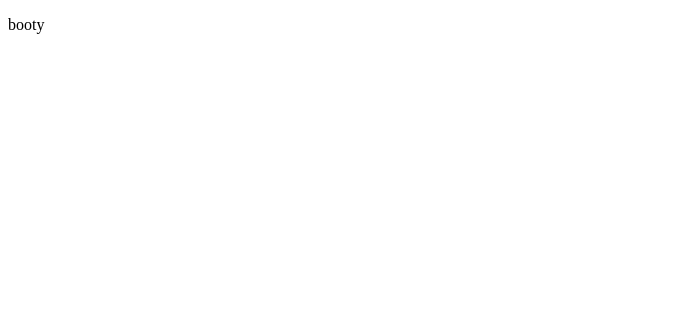
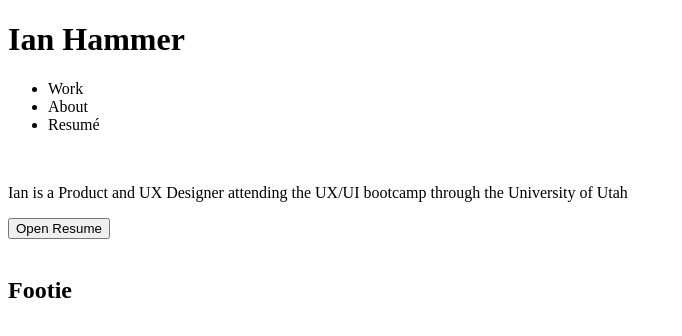
Before and after one commit to Ianisme9/Ian-Hammer-Portfolio-Site, a plain HTML site: page index.html in a window 1280 px wide. Shown: the whole page, without its empty margins (0-682 px from the left). Drawn offline with Linux system fonts and the light colour scheme.

Commit message:
Update index.html

```diff
--- a/index.html
+++ b/index.html
@@ -1,13 +1,42 @@
 <!DOCTYPE html>
 <html lang="en">
+
 <head>
     <meta charset="UTF-8">
     <meta http-equiv="X-UA-Compatible" content="IE=edge">
     <meta name="viewport" content="width=device-width, initial-scale=1.0">
-    <link rel="Stylesheet" type="text/css" href="/Assets/Css/style.css"/>
+    <link rel="Stylesheet" type="text/css" href="/Assets/Css/style.css" />
     <title>Ian's Portfolio</title>
 </head>
+
 <body>
-    <p>booty</p>
+    <header>
+        <div class="logo">
+            <!-- This is my Logo Image placeholder. -->
+            <!-- <img> -->
+            <h1>Ian Hammer</h1>
+        </div>
+        <nav class="inline-block">
+            <ul>
+                <li>Work</li>
+                <li>About</li>
+                <li>Resumé</li>
+            </ul>
+        </nav>
+    </header>
+    <section class="heroImg">
+        <img>
+        <p>
+            Ian is a Product and UX Designer attending the UX/UI bootcamp through the University of Utah
+        </p>
+        <button>
+            Open Resume
+        </button>
+    </section>
+    <footer>
+        <img>
+        <h2>Footie</h2>
+    </footer>
 </body>
+
 </html>
```
